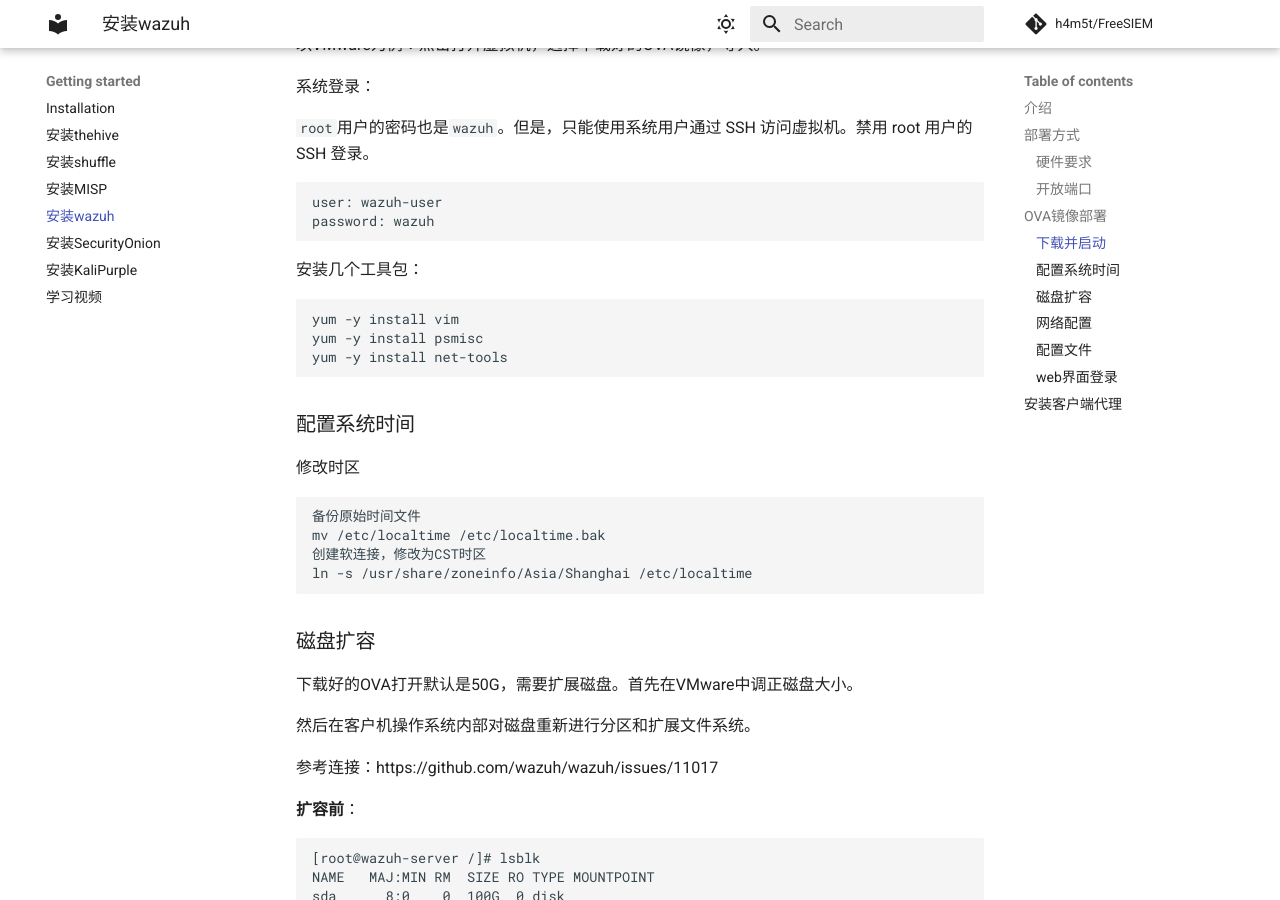
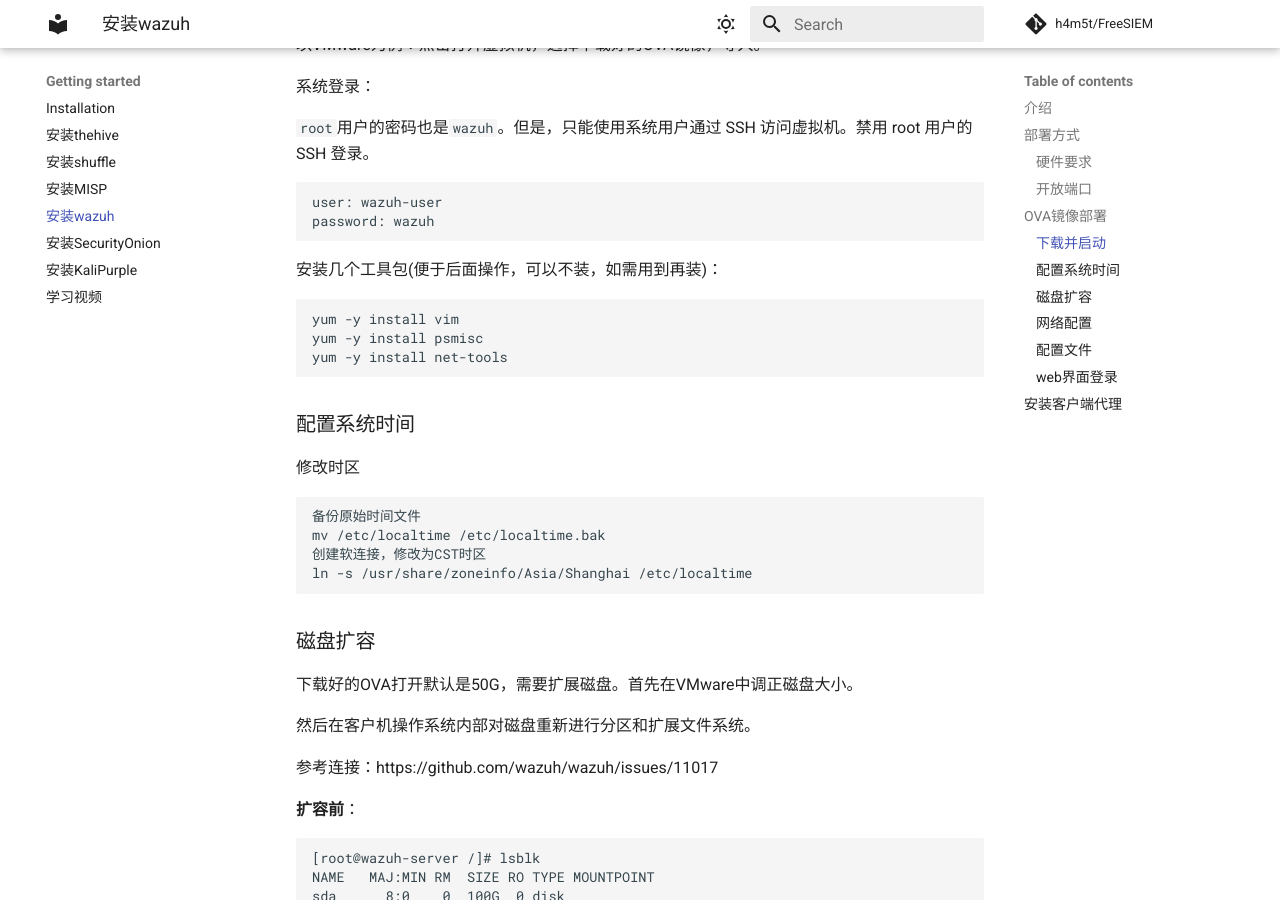
Before and after one commit to h4m5t/FreeSIEM, an MkDocs documentation site: the page built from docs/install_wazuh.md, in a window 1280 px wide and 900 px high, scrolled down 2237 px. Built offline with MkDocs 1.6.1 and Material for MkDocs 9.7.7, drawn with Linux system fonts in a browser that asks for light colours; comment, search, counter and statistics services are not loaded.

Commit message:
Update install_wazuh.md

````diff
--- a/docs/install_wazuh.md
+++ b/docs/install_wazuh.md
@@ -83,7 +83,7 @@
 
 
 
-安装几个工具包：
+安装几个工具包(便于后面操作，可以不装，如需用到再装)：
 
 ```
 yum -y install vim
````
